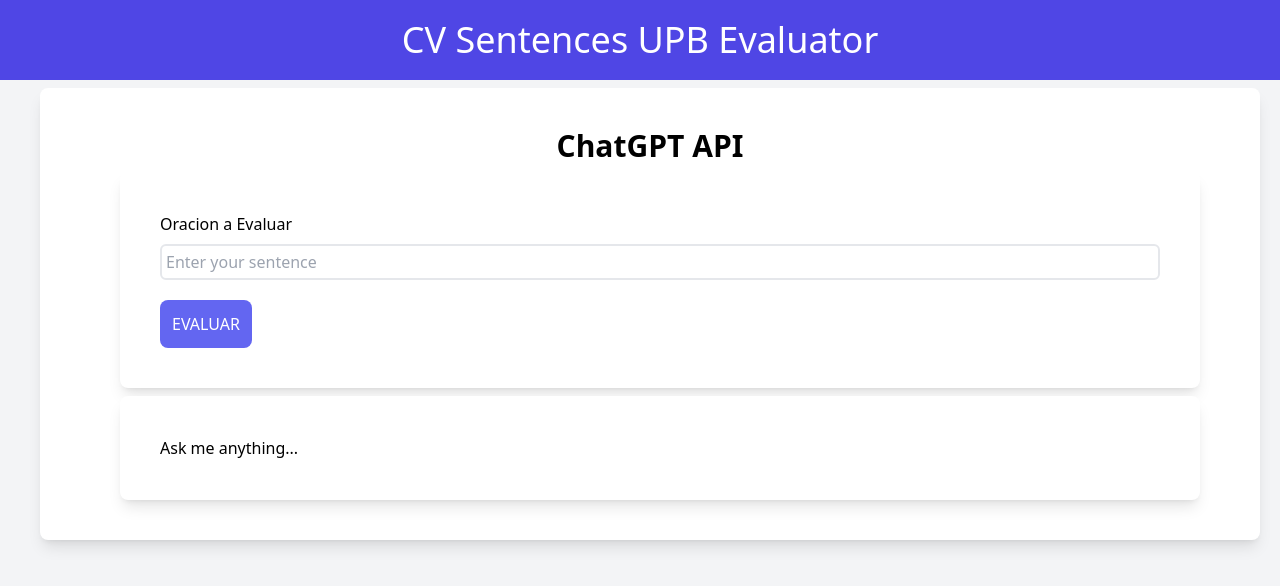
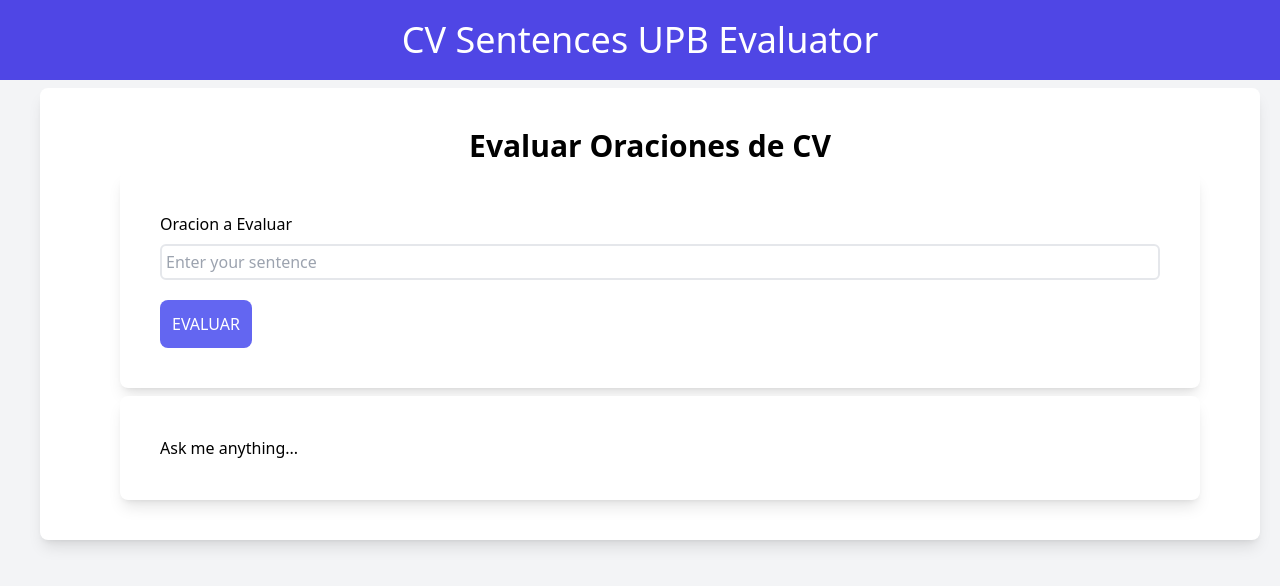
Before and after one commit to HugoAlejandro2002/Sentence_Evaluation, a React (Vite) app: page / in a window 1280 px wide. Shown: the top 586 px of the page. Built offline with nearby package versions, Linux system fonts and the light colour scheme.

Commit message:
cambio de seguridad

```diff
--- a/server.js
+++ b/server.js
@@ -10,7 +10,7 @@
 
 
 const config = new Configuration({
-  apiKey: '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',
+  apiKey: '',
 });
 
 const { json } = bodyParser;
--- a/src/components/ChatGPT.jsx
+++ b/src/components/ChatGPT.jsx
@@ -37,7 +37,7 @@
   return (
     <div className="bg-white p-10 rounded-lg shadow-lg ml-10 mr-5 mt-2">
       {" "}
-      <h1 className="font-bold text-3xl text-center">ChatGPT API</h1>
+      <h1 className="font-bold text-3xl text-center">Evaluar Oraciones de CV</h1>
       <form className="bg-white p-10 rounded-lg shadow-lg ml-10 mr-5 mt-2" onSubmit={handleSubmit}>
         <div className="form-group">
           <label htmlFor="">Oracion a Evaluar </label>
```
